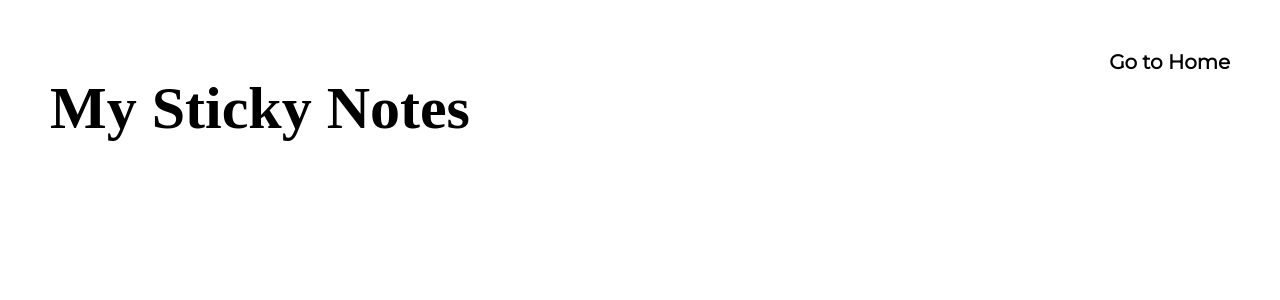
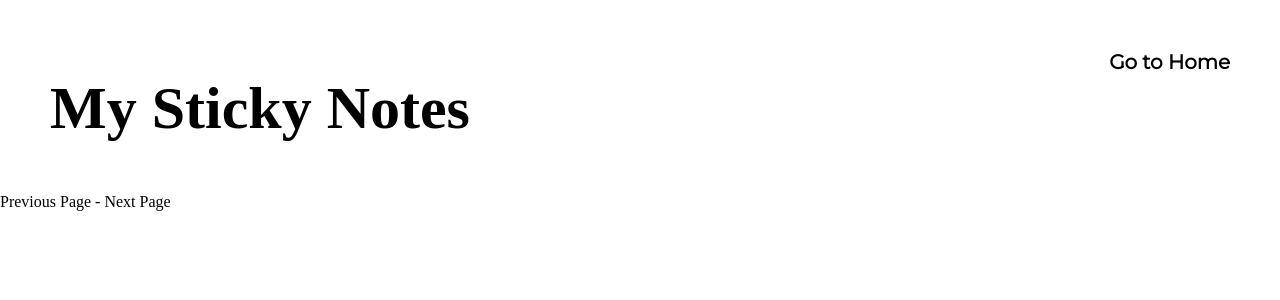
Before and after one commit to Heizal/stickyflask-new, a Flask app: page /notes in a window 1280 px wide. Shown: the top 300 px of the page. Run offline with Flask 3, Linux system fonts and the light colour scheme; some web fonts are replaced.

Commit message:
add pagaination

```diff
--- a/app/app.py
+++ b/app/app.py
@@ -6,6 +6,7 @@
     app = Flask(__name__)
     #app.config.from_object('app.config')
     app.config['SQLALCHEMY_DATABASE_URI'] = 'sqlite:///database.db'
+    app.config['NOTES_PER_PAGE'] = 4
 
     register_blueprints(app)
     register_extensions(app)
--- a/app/config.py
+++ b/app/config.py
@@ -2,5 +2,6 @@
 from dotenv import load_dotenv
 
 SQLALCHEMY_DATABASE_URI = environ.get('DATABASE_URL')
+NOTES_PER_PAGE = 4
 
 load_dotenv()
--- a/app/notes/routes.py
+++ b/app/notes/routes.py
@@ -1,13 +1,14 @@
 from .models import Note
-from flask import Blueprint, render_template
+from flask import Blueprint, render_template, request, current_app
 
 blueprint = Blueprint('notes', __name__)
 
 # Notes route
 @blueprint.route('/notes')
 def notes():
-    all_notes = Note.query.all()
-    return render_template('notes/notes.html' , notes=all_notes)
+    page_number = request.args.get('page', 1, type=int)
+    notes_pagination = Note.query.paginate(page=page_number, per_page=current_app.config['NOTES_PER_PAGE'])
+    return render_template('notes/notes.html', notes_pagination=notes_pagination)
 
 @blueprint.route('/notes/<slug>')
 def note(slug):
--- a/app/templates/notes/notes.html
+++ b/app/templates/notes/notes.html
@@ -12,11 +12,24 @@
     </div>
     <h1 class="notes-heading">My Sticky Notes</h1>
     <ul class="notes-list">
-        {% for note in notes%}
+        {% for note in notes_pagination.items%}
         <li><input type="checkbox">
             <a href="notes/{{note.slug}}" class="notes-name">{{note.slug}}</a>
         </li>
         {%endfor%}
     </ul>
+    <nav>
+        {% if notes_pagination.prev_num %}
+          <a href="{{ url_for('notes.notes', page=notes_pagination.prev_num) }}">Previous Page</a>
+        {% else %}
+          <span>Previous Page</span>
+        {% endif %}
+        <span> - </span>
+        {% if notes_pagination.next_num %}
+          <a href="{{ url_for('notes.notes', page=notes_pagination.next_num) }}">Next Page</a>
+        {% else %}
+          <span>Next Page</span>
+        {% endif %}
+      </nav>
 {% endblock %}
 </html>
```
Also changed, not shown: app/tests/note/test_models.py (+4 -4 lines), app/tests/note/test_routes.py (added, +10 -0 lines), app/tests/simple_pages/test_routes.py (+1 -1 lines).
